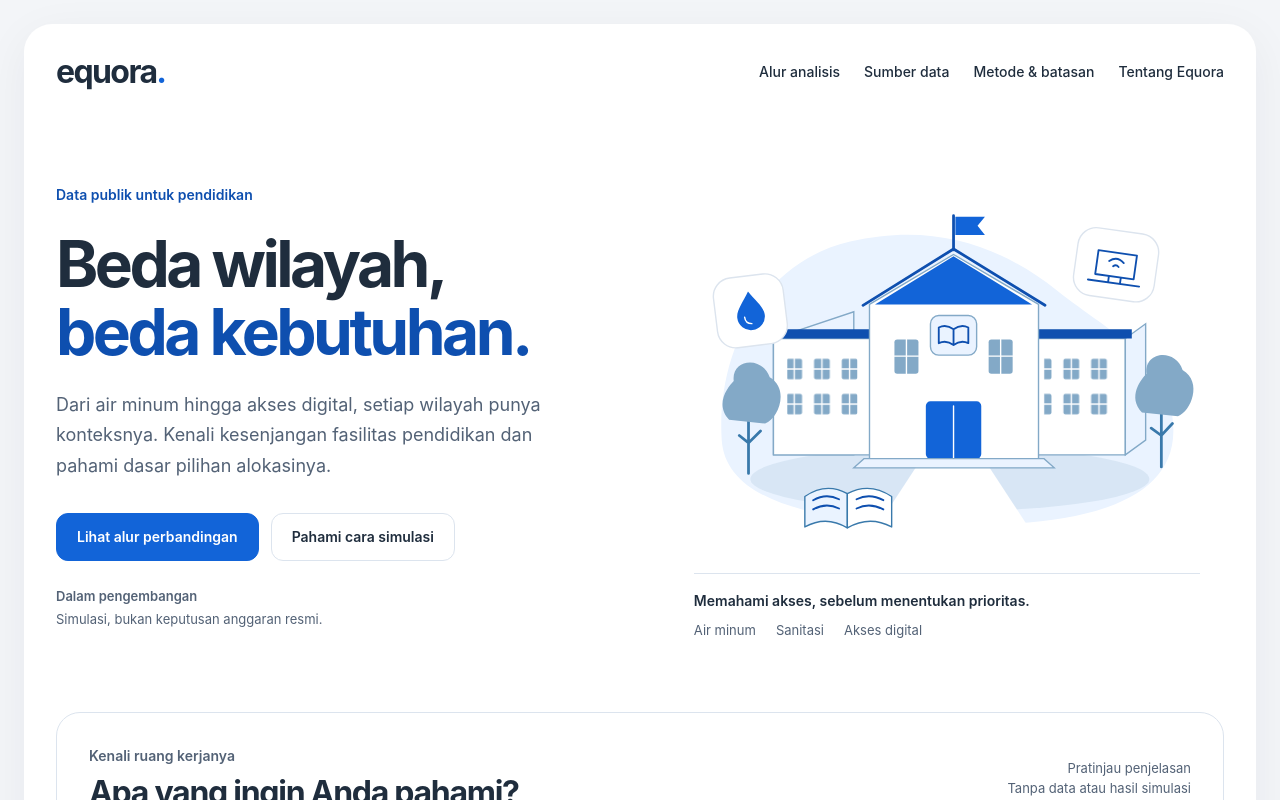
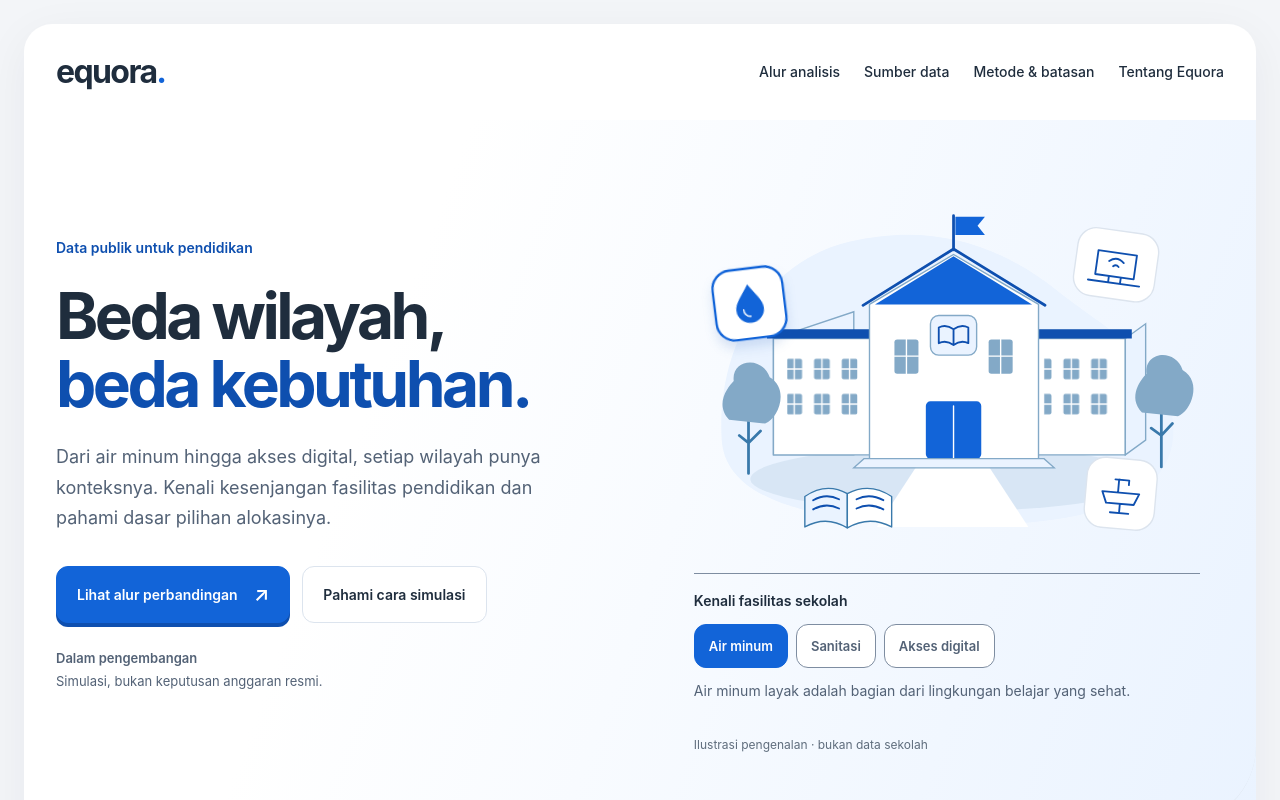
Before and after one commit to mrizalbasri/Equora, a SvelteKit app in the folder frontend/: page / in a window 1280 px wide. Shown: the top 800 px of the page. Built offline with nearby package versions, Linux system fonts and the light colour scheme.

Commit message:
feat(web): add blue hero atmosphere and facility interaction

```diff
--- a/frontend/src/lib/components/EducationScene.svelte
+++ b/frontend/src/lib/components/EducationScene.svelte
@@ -1,4 +1,8 @@
-<svg viewBox="0 0 600 430" role="img" aria-label="Ilustrasi lingkungan sekolah dengan fasilitas air dan akses digital, bukan data sekolah nyata">
+<script lang="ts">
+  let { selected = 'water' }: { selected?: 'water' | 'sanitation' | 'digital' } = $props();
+</script>
+
+<svg viewBox="0 0 600 430" role="img" aria-label="Ilustrasi lingkungan sekolah dengan fasilitas air, sanitasi, dan akses digital, bukan data sekolah nyata">
   <defs>
     <pattern id="eq-school-windows" width="30" height="38" patternUnits="userSpaceOnUse">
       <rect x="6" y="8" width="17" height="22" rx="2" class="window" />
@@ -32,14 +36,24 @@
   <path d="M64 264C48 247 63 228 69 222C66 198 100 194 108 218C130 231 117 263 103 268Z" class="leaves" />
   <path d="M511 256C495 239 510 220 516 214C513 190 547 186 555 210C577 223 564 255 550 260Z" class="leaves" />
   <g transform="translate(49 108) rotate(-7 38 38)">
+    <g class="facility-icon" class:selected={selected === 'water'}>
     <rect width="76" height="76" rx="20" class="resource-card" />
     <path d="M38 17C31 28 23 36 23 44A15 15 0 0 0 53 44C53 36 45 28 38 17Z" class="drop" />
     <path d="M31 44Q31 51 38 52" class="drop-detail" />
+    </g>
   </g>
   <g transform="translate(439 59) rotate(8 43 37)">
+    <g class="facility-icon" class:selected={selected === 'digital'}>
     <rect width="88" height="74" rx="20" class="resource-card" />
     <path d="M23 40V24H65V50H23V40M16 57H72M38 50V57M51 50V57" class="computer" />
     <path d="M36 34Q44 27 52 34M41 39Q44 36 47 39" class="signal" />
+    </g>
+  </g>
+  <g transform="translate(450 306) rotate(5 38 38)">
+    <g class="facility-icon" class:selected={selected === 'sanitation'}>
+      <rect width="76" height="76" rx="20" class="resource-card" />
+      <path d="M18 37H58L53 49H23ZM38 49V59M28 59H48M35 37V23H46V28M31 23H40" class="computer" />
+    </g>
   </g>
   <path d="M146 347Q169 331 192 344L192 381Q169 367 146 380Z" class="open-book-left" />
   <path d="M192 344Q216 331 240 347V380Q216 367 192 381Z" class="open-book-right" />
@@ -60,6 +74,10 @@
   .window-line, .door-line, .drop-detail { fill: none; stroke: var(--eq-surface); stroke-width: 1.5; stroke-linecap: round; }
   .tree { fill: none; stroke: var(--eq-chart-blue); stroke-width: 3; stroke-linecap: round; }
   .resource-card { fill: var(--eq-surface); stroke: var(--eq-border); stroke-width: 1.5; }
+  .facility-icon { transform-box: fill-box; transform-origin: center; transition: transform 220ms ease, filter 220ms ease; }
+  .selected { transform: translateY(-8px); filter: drop-shadow(0 8px 6px rgb(14 79 175 / 14%)); }
+  .selected .resource-card { stroke: var(--eq-primary); stroke-width: 2.5; }
+  @media (prefers-reduced-motion: reduce) { .facility-icon { transition: none; } .selected { transform: none; } }
   .computer, .signal, .book, .book-lines { fill: none; stroke: var(--eq-primary-hover); stroke-width: 2; stroke-linecap: round; stroke-linejoin: round; }
   .open-book-left, .open-book-right { stroke: var(--eq-chart-blue); stroke-width: 1.5; stroke-linejoin: round; }
 </style>
--- a/frontend/src/routes/+page.svelte
+++ b/frontend/src/routes/+page.svelte
@@ -4,6 +4,12 @@
   import EducationScene from '#lib/components/EducationScene.svelte';
 
   let view = $state<'access' | 'allocation'>('access');
+  let facility = $state<'water' | 'sanitation' | 'digital'>('water');
+  const heroFacilities = [
+    { id: 'water', label: 'Air minum', description: 'Air minum layak adalah bagian dari lingkungan belajar yang sehat.' },
+    { id: 'sanitation', label: 'Sanitasi', description: 'Sanitasi dasar mendukung kenyamanan dan kebersihan di sekolah.' },
+    { id: 'digital', label: 'Akses digital', description: 'Internet dan komputer membuka akses pada sumber belajar digital.' }
+  ] as const;
   const facilities = [
     { name: 'Sanitasi dasar', measure: 'Persentase sekolah dengan akses', note: 'Bandingkan pada tahun dan jenjang yang sama.' },
     { name: 'Air minum layak', measure: 'Persentase sekolah dengan akses', note: 'Periksa definisi akses dan cakupan wilayah.' },
@@ -29,22 +35,33 @@
   { label: 'Metode & batasan', href: '#metode' },
   { label: 'Tentang Equora', href: '/about' }
 ]}>
+  <div class="hero-backdrop">
   <section class="eq-container hero" aria-labelledby="hero-title">
     <div class="hero-copy">
       <p class="eq-kicker">Data publik untuk pendidikan</p>
       <h1 id="hero-title">Beda wilayah,<br /><span>beda kebutuhan.</span></h1>
       <p class="intro">Dari air minum hingga akses digital, setiap wilayah punya konteksnya. Kenali kesenjangan fasilitas pendidikan dan pahami dasar pilihan alokasinya.</p>
       <div class="actions">
-        <a class="eq-button eq-button-primary" href="#pratinjau">Lihat alur perbandingan</a>
+        <a class="eq-button eq-button-primary hero-primary" href="#pratinjau">Lihat alur perbandingan <span aria-hidden="true">↗</span></a>
         <a class="eq-button" href="#metode">Pahami cara simulasi</a>
       </div>
       <p class="hero-note"><span class="development-label">Dalam pengembangan</span><br />Simulasi, bukan keputusan anggaran resmi.</p>
     </div>
     <figure class="education-visual">
-      <div class="education-scene"><EducationScene /></div>
-      <figcaption><p>Memahami akses, sebelum menentukan prioritas.</p><div class="facility-topics"><span>Air minum</span><span>Sanitasi</span><span>Akses digital</span></div></figcaption>
+      <div class="education-scene"><EducationScene selected={facility} /></div>
+      <figcaption>
+        <p class="scene-label">Kenali fasilitas sekolah</p>
+        <div class="facility-topics" role="group" aria-label="Sorot fasilitas pada ilustrasi">
+          {#each heroFacilities as item}
+            <button aria-pressed={facility === item.id} aria-controls="facility-description" onclick={() => facility = item.id}>{item.label}</button>
+          {/each}
+        </div>
+        <p id="facility-description" class="facility-description" aria-live="polite">{heroFacilities.find((item) => item.id === facility)?.description}</p>
+        <p class="illustration-note">Ilustrasi pengenalan · bukan data sekolah</p>
+      </figcaption>
     </figure>
   </section>
+  </div>
 
   <section id="pratinjau" class="eq-container preview" aria-labelledby="preview-title">
     <div class="preview-header">
@@ -126,19 +143,30 @@
 </PublicShell>
 
 <style>
+  .hero-backdrop { position: relative; isolation: isolate; background: linear-gradient(110deg, var(--eq-surface) 30%, var(--eq-primary-tint) 100%); margin-bottom: 40px; }
+  .hero-backdrop::before { content: ''; position: absolute; inset: 0; z-index: -1; border-bottom: 1px solid var(--eq-border); border-radius: 0 0 80px 0; pointer-events: none; }
   .hero { display: grid; grid-template-columns: 1.05fr 1fr; align-items: center; gap: 32px; padding-block: 56px 72px; }
   .hero-copy > .eq-kicker { margin-bottom: 24px; color: var(--eq-primary-hover); }
   h1 { font-size: clamp(2.6rem, 5vw, 4.5rem); line-height: 1.06; letter-spacing: -0.055em; }
   h1 span { color: var(--eq-primary-hover); }
   .intro { max-width: 500px; margin-top: 24px; color: var(--eq-text-secondary); font-size: 18px; line-height: 1.7; }
   .actions { display: flex; flex-wrap: wrap; gap: 12px; margin-top: 32px; }
+  .hero-primary { box-shadow: 0 4px 0 var(--eq-primary-hover); gap: 16px; transition: transform 160ms ease, box-shadow 160ms ease; }
+  .hero-primary span { font-size: 20px; }
+  .hero-primary:active { transform: translateY(3px); box-shadow: 0 1px 0 var(--eq-primary-hover); }
   .hero-note { margin-top: 24px; font-size: 13px; line-height: 1.8; color: var(--eq-text-secondary); }
   .development-label { font-weight: 600; }
   .education-visual { min-width: 0; margin: 0; }
   .education-scene { width: 100%; }
-  figcaption { margin: 0 24px; padding-top: 16px; border-top: 1px solid var(--eq-border); }
+  figcaption { margin: 0 24px; padding-top: 16px; border-top: 1px solid var(--eq-control-border); }
   figcaption > p { font-size: 14px; font-weight: 600; color: var(--eq-text); }
-  .facility-topics { display: flex; flex-wrap: wrap; gap: 8px 20px; margin-top: 8px; font-size: 13px; color: var(--eq-text-secondary); }
+  .facility-topics { display: flex; flex-wrap: wrap; gap: 8px; margin-top: 12px; }
+  .facility-topics button { min-height: 44px; padding: 8px 14px; border: 1px solid var(--eq-control-border); border-radius: var(--eq-radius-sm); background: var(--eq-surface); color: var(--eq-text-secondary); font-size: 13px; font-weight: 600; }
+  .facility-topics button[aria-pressed='true'] { background: var(--eq-primary); color: white; border-color: var(--eq-primary); }
+  .facility-topics button:hover { border-color: var(--eq-primary); }
+  figcaption .facility-description { min-height: 48px; margin-top: 12px; color: var(--eq-text-secondary); font-size: 14px; font-weight: 400; }
+  figcaption .illustration-note { margin-top: 8px; font-size: 12px; color: var(--eq-text-muted); font-weight: 400; }
+  @media (prefers-reduced-motion: reduce) { .hero-primary:active { transform: none; } }
   dl { margin: 0; }
   dt { font-weight: 600; }
   dd { margin: 0; color: var(--eq-text-secondary); }
@@ -200,6 +228,7 @@
     ol { gap: 24px; }
   }
   @media (max-width: 767px) {
+    .hero-backdrop { background: linear-gradient(180deg, var(--eq-surface) 35%, var(--eq-primary-tint) 100%); margin-bottom: 32px; }
     .hero { grid-template-columns: 1fr; gap: 32px; padding-top: 24px; }
     h1 { max-width: 620px; }
     .education-visual { width: min(100%, 520px); justify-self: center; }
```
Also changed, not shown: 8 other files (tests, documents, lock files or other folders).
